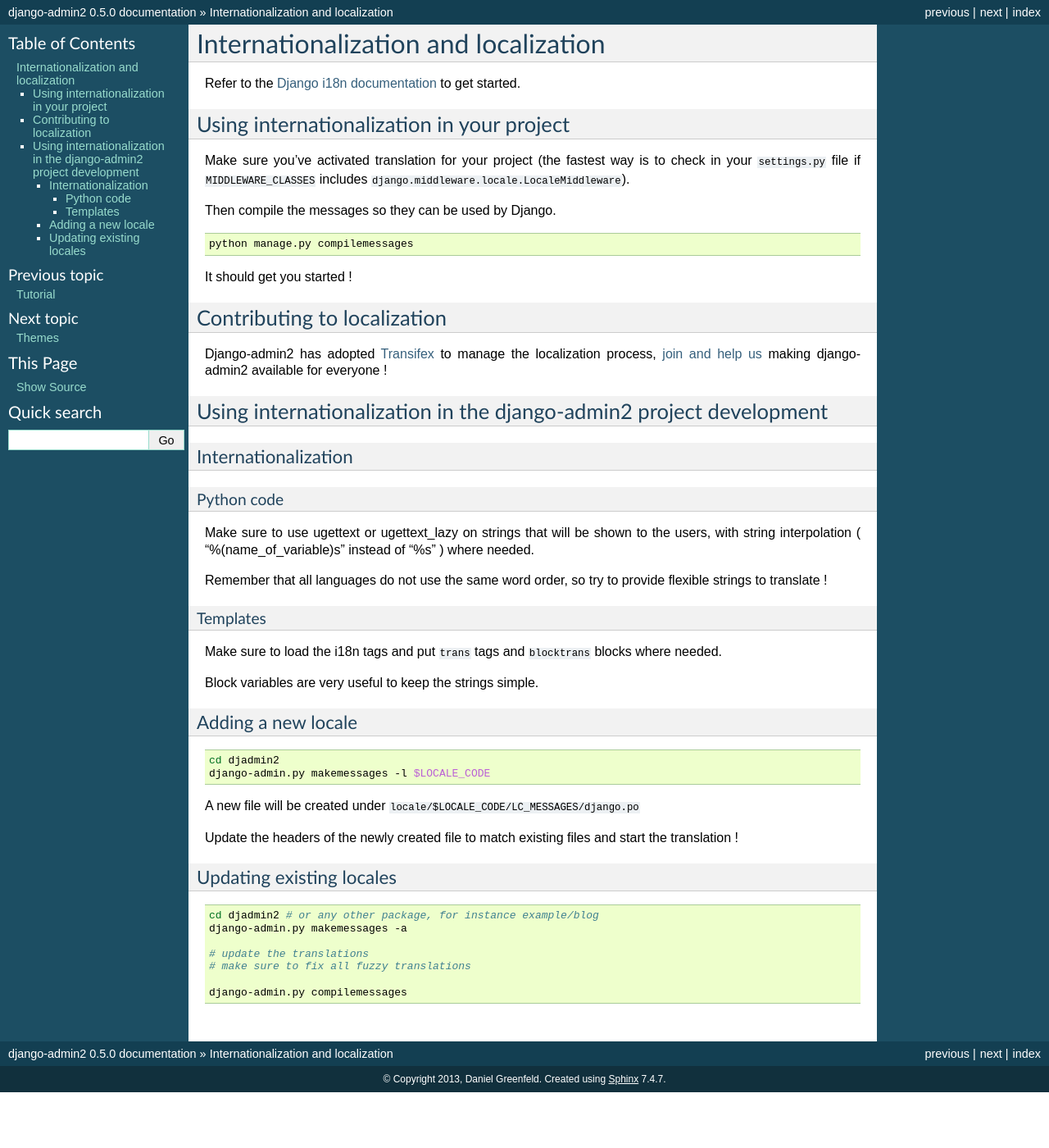
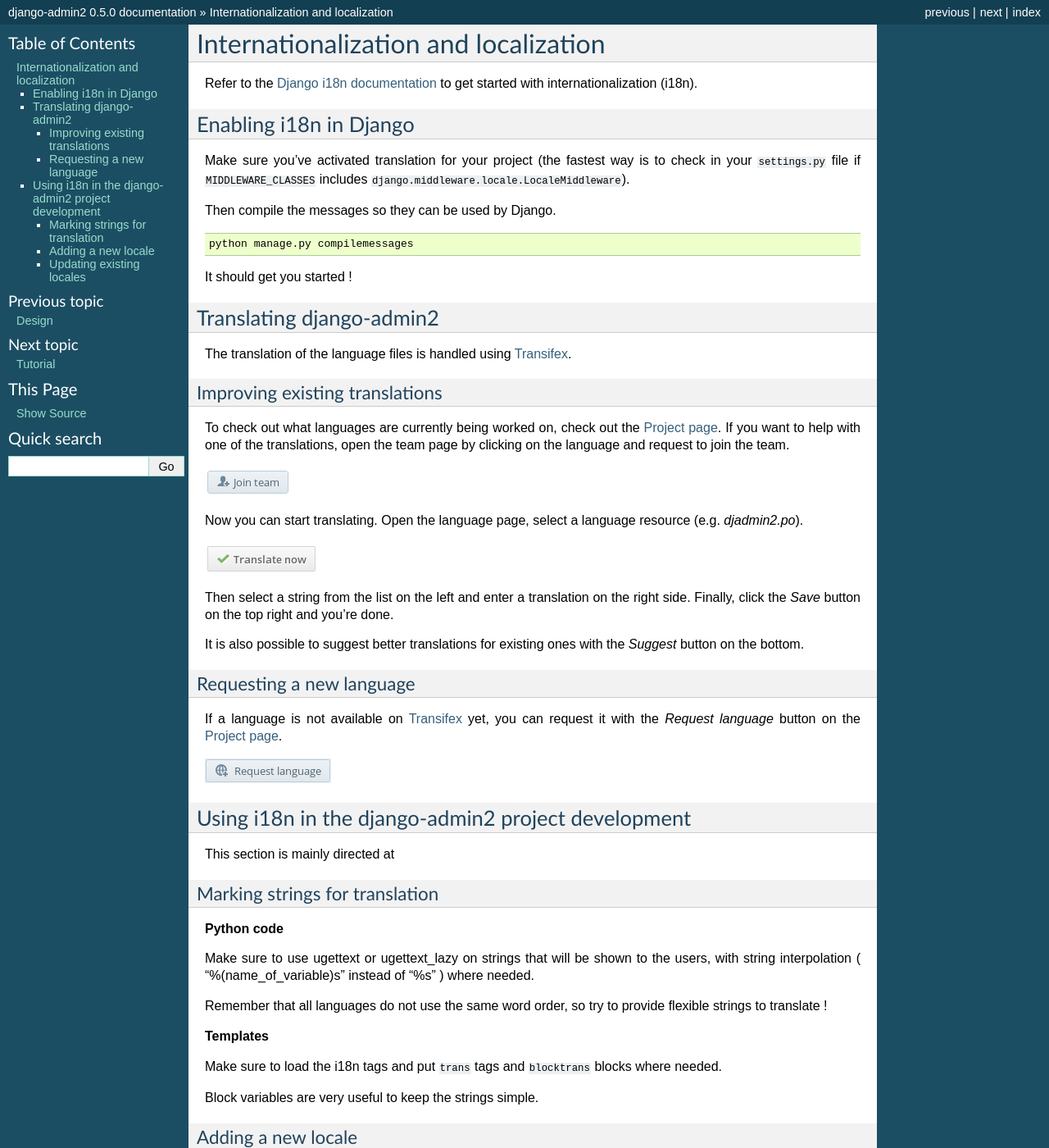
Before and after one commit to jazzband/django-admin2, a Sphinx documentation site: the page built from docs/internationalization.rst, in a window 1280 px wide and 1400 px high. Shown: the whole window at 82% size. Built offline with Sphinx 7.4.7, drawn with Linux system fonts in a browser that asks for light colours; some of the changed text lies outside the part shown.

Commit message:
Better translation docs

```diff
--- a/docs/index.rst
+++ b/docs/index.rst
@@ -63,8 +63,8 @@
    installation
    contributing
    design
+   internationalization
    tutorial
-   internationalization
 
 Reference
 -----------
--- a/docs/internationalization.rst
+++ b/docs/internationalization.rst
@@ -4,13 +4,12 @@
 
 .. index:: internationalization
 
-Refer to the `Django i18n documentation`_ to get started.
-
-.. _`Django i18n documentation`: https://docs.djangoproject.com/en/dev/topics/i18n/
+Refer to the `Django i18n documentation`_ to get started with
+internationalization (i18n).
 
 
-Using internationalization in your project
-==========================================
+Enabling i18n in Django
+=======================
 
 Make sure you've activated translation for your project
 (the fastest way is to check in your ``settings.py`` file if ``MIDDLEWARE_CLASSES`` includes
@@ -22,35 +21,62 @@
 
   python manage.py compilemessages
 
-
 It should get you started !
 
-Contributing to localization
-============================
 
-Django-admin2 has adopted `Transifex`_ to manage the localization process, `join and
-help us`_ making django-admin2 available for everyone !
+Translating django-admin2
+=========================
 
-.. _Transifex: https://www.transifex.com
-.. _`join and help us`: https://www.transifex.com/projects/p/django-admin2/
+The translation of the language files is handled using Transifex_.
+
+Improving existing translations
+-------------------------------
+
+To check out what languages are currently being worked on, check out the
+`Project page`_. If you want to help with one of the translations, open the
+team page by clicking on the language and request to join the team.
+
+.. image:: _static/join_team.png
+    :alt: Button labeled "Join team"
+
+Now you can start translating. Open the language page, select a language
+resource (e.g. *djadmin2.po*).
+
+.. image:: _static/translate_now.png
+    :alt: Button labeled "Translate now"
+
+Then select a string from the list on the left and enter a translation on the
+right side. Finally, click the *Save* button on the top right and you're done.
+
+It is also possible to suggest better translations for existing ones with the
+*Suggest* button on the bottom.
+
+Requesting a new language
+-------------------------
+
+If a language is not available on Transifex_ yet, you can request it with the
+*Request language* button on the `Project page`_.
+
+.. image:: _static/request_language.png
+    :alt: Button labeled "Request language"
 
 
-Using internationalization in the django-admin2 project development
-===================================================================
+Using i18n in the django-admin2 project development
+===================================================
 
-Internationalization
---------------------
+This section is mainly directed at
 
-Python code
-###########
+Marking strings for translation
+-------------------------------
+
+**Python code**
 
 Make sure to use ugettext or ugettext_lazy on strings that will be shown to the users,
 with string interpolation ( "%(name_of_variable)s" instead of "%s" ) where needed.
 
 Remember that all languages do not use the same word order, so try to provide flexible strings to translate !
 
-Templates
-#########
+**Templates**
 
 Make sure to load the i18n tags and put ``trans`` tags and ``blocktrans`` blocks where needed.
 
@@ -72,12 +98,22 @@
 Updating existing locales
 -------------------------
 
+To update the language files with new strings in your .py files / templates:
+
 .. code-block:: bash
 
   cd djadmin2 # or any other package, for instance example/blog
   django-admin.py makemessages -a
 
-  # update the translations
-  # make sure to fix all fuzzy translations
+Then translate the files directly or upload them to Transifex_.
+
+When the translation is done, you need to recompile the new translations:
+
+.. code-block:: bash
 
   django-admin.py compilemessages
+
+
+.. _`django i18n documentation`: https://docs.djangoproject.com/en/dev/topics/i18n/
+.. _transifex: https://www.transifex.com/projects/p/django-admin2/
+.. _project page: https://www.transifex.com/projects/p/django-admin2/
```
Also changed, not shown: docs/_static/join_team.png (added), docs/_static/request_language.png (added), docs/_static/translate_now.png (added).
